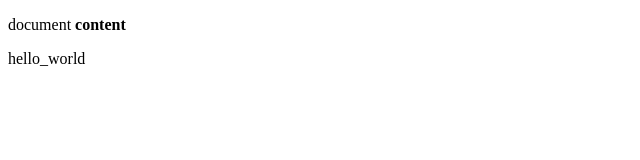
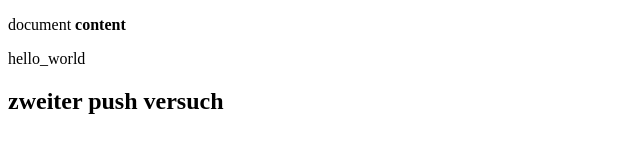
Before and after one commit to stefanvogel95/MYOA-MOOC, a plain HTML site: page index.html in a window 1280 px wide. Shown: the whole page, without its empty margins (0-640 px from the left). Drawn offline with Linux system fonts and the light colour scheme.

Commit message:
3.versuch

```diff
--- a/index.html
+++ b/index.html
@@ -11,6 +11,7 @@
 
 <p>document <strong>content</strong></p>
 <p>hello_world</p>
+<h2>zweiter push versuch</h2>
 
 </body>
 </html>
```
